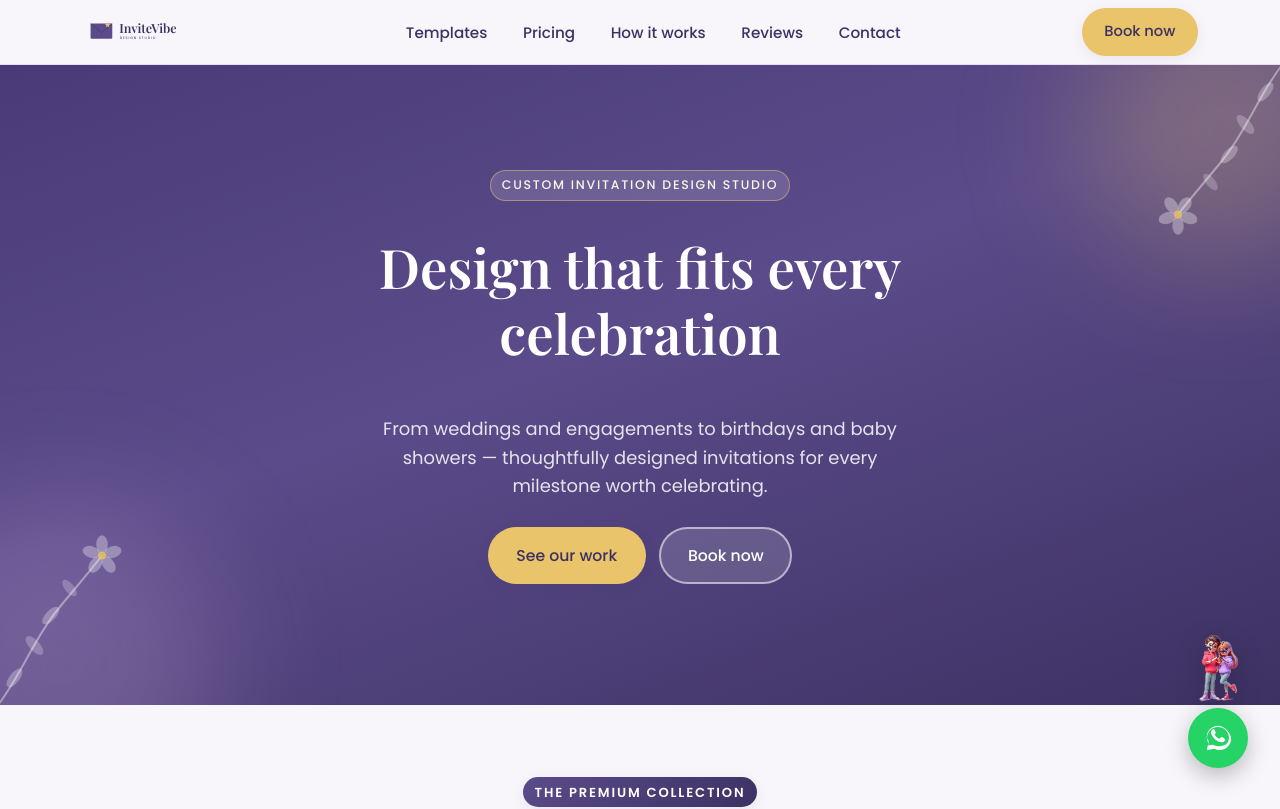
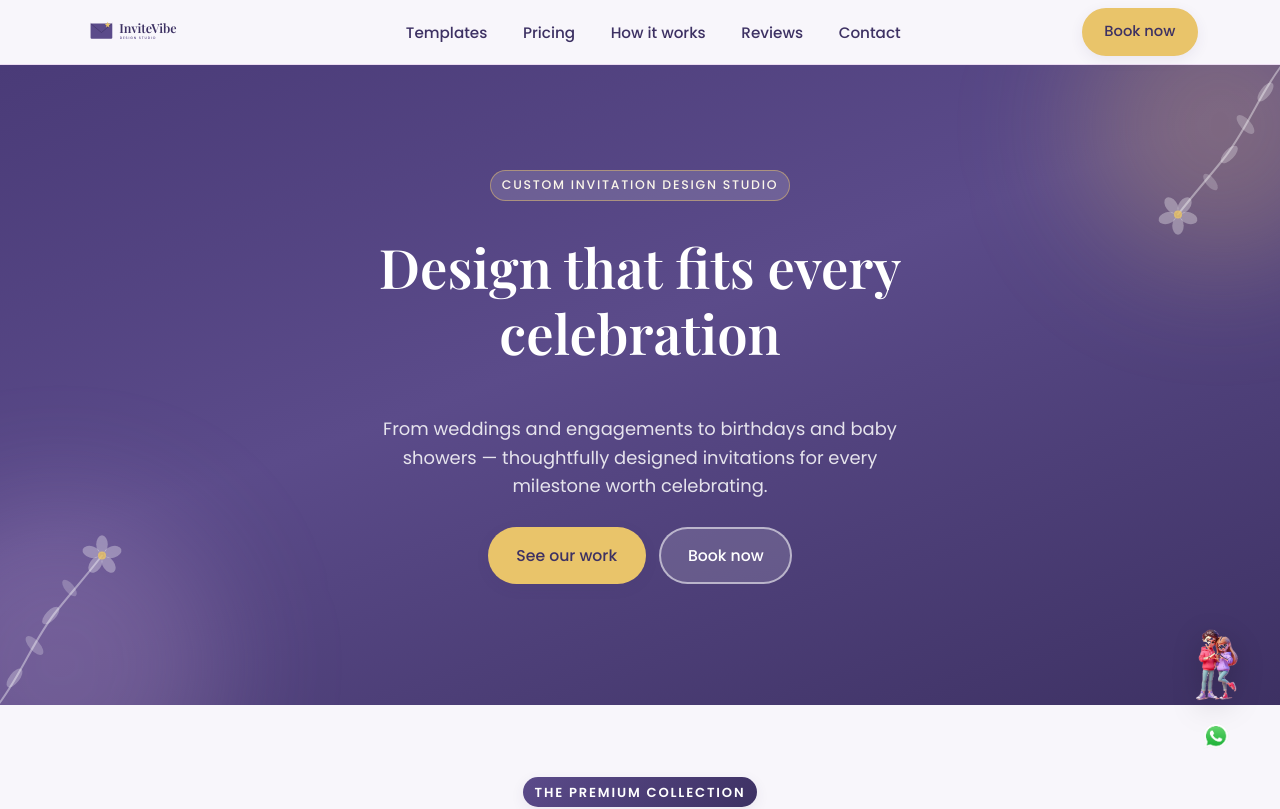
Before and after one commit to awaismalik47/InviteHub, an Angular app: page / in a window 1280 px wide. Shown: the top 809 px of the page. Built offline with nearby package versions, Linux system fonts and the light colour scheme.

Commit message:
Use uploaded WhatsApp icon PNG instead of inline SVG
Swap the hand-drawn SVG glyph for public/whatsapp-icon-png-13.png,
and drop the button's own green circle/shadow since the icon already
carries its own badge look.

Co-Authored-By: Claude Sonnet 5 <noreply@anthropic.com>

```diff
--- a/src/app/components/floating-whatsapp/floating-whatsapp.html
+++ b/src/app/components/floating-whatsapp/floating-whatsapp.html
@@ -2,8 +2,6 @@
   <img class="floating-whatsapp__couple" src="cutecouple-transparent.png" alt="" aria-hidden="true" />
 
   <a class="floating-whatsapp__button" [href]="link" target="_blank" rel="noopener" aria-label="Chat with us on WhatsApp">
-    <svg viewBox="0 0 32 32" width="30" height="30" fill="#fff">
-      <path d="M16 3C9.4 3 4 8.4 4 15c0 2.3.6 4.4 1.7 6.3L4 29l7.9-1.6c1.8 1 3.9 1.5 6.1 1.5 6.6 0 12-5.4 12-12S22.6 3 16 3Zm0 21.8c-2 0-3.9-.5-5.5-1.5l-.4-.2-4.7 1 1-4.6-.3-.4C4.9 17.7 4.3 16 4.3 16c0-6.5 5.2-11.7 11.7-11.7S27.7 9.5 27.7 16 22.5 24.8 16 24.8Zm6.3-8.8c-.3-.2-2-1-2.3-1.1-.3-.1-.5-.2-.8.2s-1 1.1-1.2 1.4c-.2.2-.4.3-.8.1-.3-.2-1.4-.5-2.7-1.7-1-.9-1.7-2-1.9-2.4-.2-.3 0-.5.1-.7.2-.2.3-.4.5-.6.2-.2.2-.3.3-.6.1-.2 0-.5 0-.7-.1-.2-.8-2-1.1-2.7-.3-.7-.6-.6-.8-.6h-.7c-.2 0-.6.1-1 .5-.3.4-1.3 1.3-1.3 3.1s1.3 3.6 1.5 3.9c.2.3 2.6 4 6.4 5.5.9.4 1.6.6 2.1.7.9.3 1.7.2 2.3.1.7-.1 2-.8 2.3-1.6.3-.8.3-1.4.2-1.6-.1-.1-.3-.2-.6-.4Z" />
-    </svg>
+    <img class="floating-whatsapp__icon" src="whatsapp-icon-png-13.png" alt="" aria-hidden="true" />
   </a>
 </div>
--- a/src/app/components/floating-whatsapp/floating-whatsapp.scss
+++ b/src/app/components/floating-whatsapp/floating-whatsapp.scss
@@ -24,21 +24,23 @@
   display: flex;
   align-items: center;
   justify-content: center;
-  width: 60px;
-  height: 60px;
-  border-radius: 50%;
-  background: #25d366;
-  box-shadow: 0 8px 22px rgba(0, 0, 0, 0.25);
-  transition: transform 0.2s ease, box-shadow 0.2s ease;
+  width: 64px;
+  height: 64px;
+  transition: transform 0.2s ease;
 }
 
 .floating-whatsapp__button:hover {
   transform: scale(1.06);
-  box-shadow: 0 10px 26px rgba(0, 0, 0, 0.3);
 }
 
 .floating-whatsapp__button:active {
   transform: scale(0.96);
+}
+
+.floating-whatsapp__icon {
+  width: 100%;
+  height: 100%;
+  object-fit: contain;
 }
 
 /* The couple peeks in above the button, holds, then fades away and repeats — a
```
Also changed, not shown: public/whatsapp-icon-png-13.png (added).
